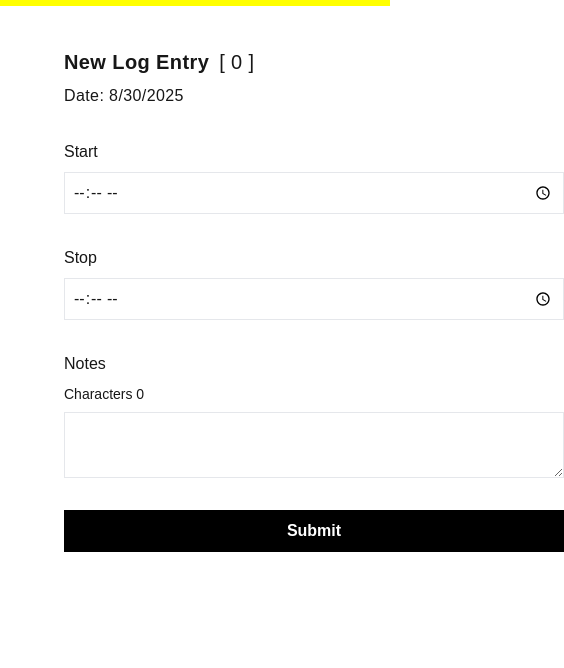
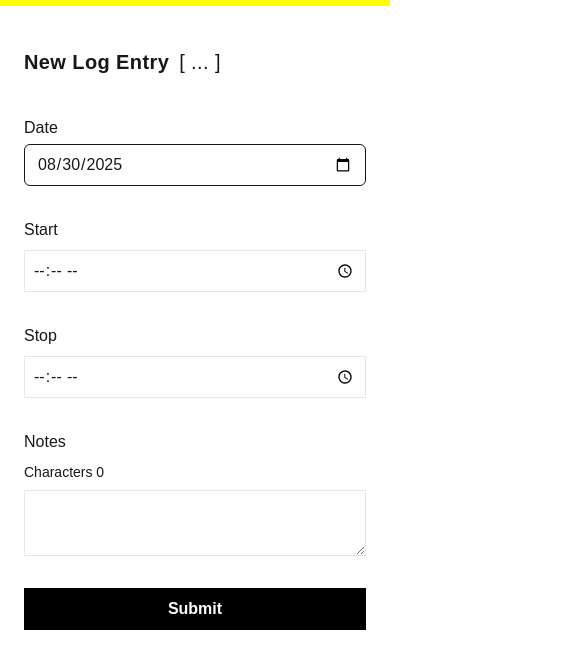
Before and after one commit to internetsadboy/1wt-next, a Next.js app: page /log/new-entry in a window 390 px wide. Shown: the top 668 px of the page, 564 px wide, since content can reach past the window. Built offline with nearby package versions, Linux system fonts and the light colour scheme; no server answers; the database is empty.

Commit message:
Improvements: char red warning, responsive width issue, change date, default date

```diff
--- a/app/log/new-entry/page.tsx
+++ b/app/log/new-entry/page.tsx
@@ -6,8 +6,17 @@ export default function NewEntryPage() {
   const [startMinutes, setStartMinutes] = useState("");
   const [endMinutes, setEndMinutes] = useState("");
   const [notes, setNotes] = useState("");
-  const [entryNumber, setEntryNumber] = useState(0);
+  const [entryNumber, setEntryNumber] = useState("...");
+  const [entryDate, setEntryDate] = useState(getLocalDateString());
 
+  function getLocalDateString() {
+    const d = new Date();
+    return [
+      d.getFullYear(),
+      String(d.getMonth() + 1).padStart(2, "0"),
+      String(d.getDate()).padStart(2, "0"),
+    ].join("-");
+  }
 
   useEffect(() => {
     // grab for new entry value
@@ -47,7 +56,7 @@ export default function NewEntryPage() {
       start_minutes: timeToMinutes(startMinutes),
       end_minutes: timeToMinutes(endMinutes),
       notes,
-      entry_date: new Date().toISOString().split("T")[0], // YYYY-MM-DD
+      entry_date: entryDate
     };
 
     console.log(payload);
@@ -73,17 +82,26 @@ export default function NewEntryPage() {
     }
   }
 
+  console.log(`${new Date().toLocaleDateString()} ${startMinutes} - ${endMinutes}`);
   return (
-    <main className="max-w-3xl p-6 px-16 pt-12">
+    <main className="max-w-3xl p-6 sm:px-16 pt-12">
       <form
-        className="flex flex-col w-fit gap-8 border-gray-200"
-        style={{width:500}}
+        className="flex flex-col w-full max-w-md gap-8 border-gray-200"
         onSubmit={handleSubmit}
       >
         <header className="tracking-wide">
           <h1 className="text-xl font-bold mb-2">New Log Entry <span className="font-normal px-1">[ {entryNumber} ]</span></h1>
-          <h2>Date: {`${new Date().toLocaleDateString()}`}</h2>
         </header>
+        <div className="flex flex-col gap-1">
+          <label className="font-medium">Date</label>
+          <input
+            type="date"
+            className="border rounded-md px-3 py-2"
+            value={entryDate}
+            onChange={(e) => setEntryDate(e.target.value)}
+            required
+          />
+        </div>
         <div className="flex flex-col flex gap-2">
           <label htmlFor="start_minutes">Start</label>
           <input
@@ -114,7 +132,10 @@ export default function NewEntryPage() {
         </div>
         <div className="flex flex-col flex gap-2">
           <label htmlFor="notes" id="notes">Notes</label>
-          <div className="text-sm">Characters {notes.length}</div>
+          <div
+            className={`text-sm ${notes.length > 100 ? "text-red-500" : ""}`}>
+              Characters {notes.length}
+          </div>
           <textarea
             className="p-2 border border-gray-200"
             id="notes"
```
